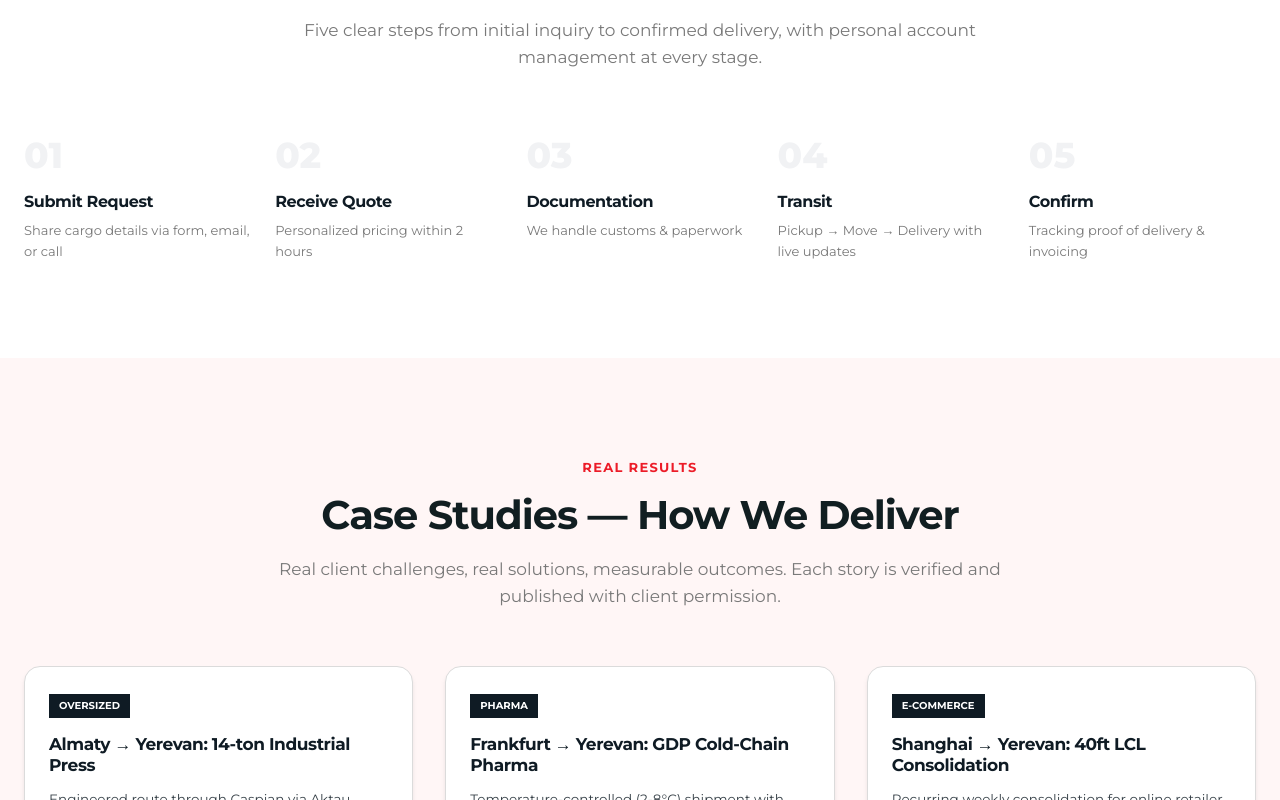
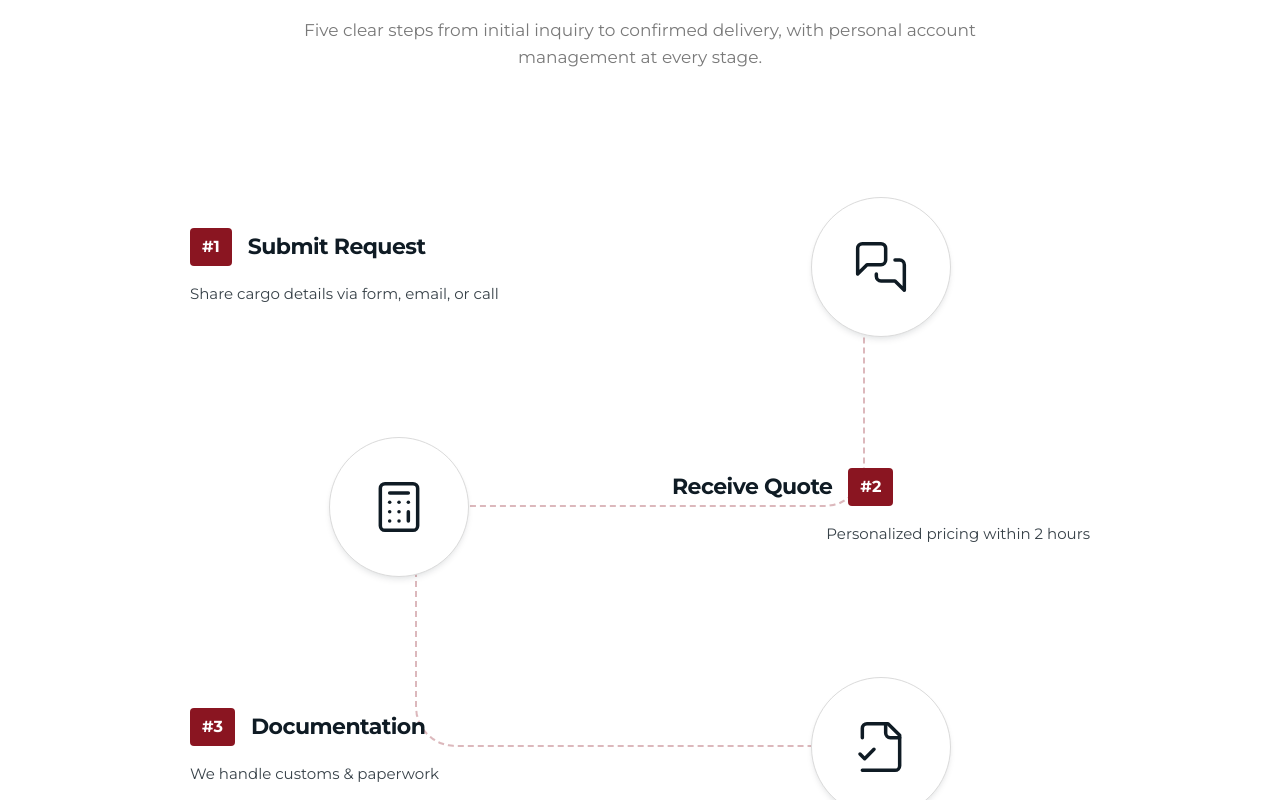
Before and after one commit to Tatul11/cio-logistics-web, a Next.js app: page /en in a window 1280 px wide. Shown: the part 5740-6540 px from the top of the page. Built offline with nearby package versions, Linux system fonts and the light colour scheme.

Commit message:
UI Feature: Implement custom alternating ProcessTimeline component with curved connecting lines and badges

```diff
--- a/src/app/[lang]/page.tsx
+++ b/src/app/[lang]/page.tsx
@@ -6,6 +6,7 @@ import InteractiveMap from '@/components/InteractiveMap/InteractiveMap';
 import TrackingWidget from '@/components/TrackingWidget/TrackingWidget';
 import Calculator from '@/components/Calculator/Calculator';
 import Partners from '@/components/Partners/Partners';
+import ProcessTimeline from '@/components/ProcessTimeline/ProcessTimeline';
 import {
   AlertTriangle, HelpCircle, ShieldCheck, Star, Users, Phone,
   ArrowUpRight, FileText, CheckCircle2, ChevronRight,
@@ -592,27 +593,7 @@ export default async function LocalizedHomePage(props: PageProps) {
             <p>{dict.process.desc}</p>
           </div>
 
-          <div style={{ display: 'grid', gridTemplateColumns: 'repeat(5, 1fr)', gap: '24px', position: 'relative' }}>
-            {[
-              { num: '01', title: dict.process.step1, desc: dict.process.step1Desc },
-              { num: '02', title: dict.process.step2, desc: dict.process.step2Desc },
-              { num: '03', title: dict.process.step3, desc: dict.process.step3Desc },
-              { num: '04', title: dict.process.step4, desc: dict.process.step4Desc },
-              { num: '05', title: dict.process.step5, desc: dict.process.step5Desc },
-            ].map((step, idx) => (
-              <div key={idx} style={{ position: 'relative' }}>
-                <div style={{ fontSize: '36px', fontWeight: 800, color: 'rgba(14,42,71,0.06)', fontFamily: 'var(--font-display)', marginBottom: '8px' }}>
-                  {step.num}
-                </div>
-                <h4 style={{ fontSize: '16px', fontWeight: 700, marginBottom: '8px', color: 'var(--cio-navy)' }}>
-                  {step.title}
-                </h4>
-                <p style={{ fontSize: '13px', color: 'var(--text-muted)' }}>
-                  {step.desc}
-                </p>
-              </div>
-            ))}
-          </div>
+          <ProcessTimeline dict={dict} />
         </div>
       </section>
 
--- /dev/null
+++ b/src/components/ProcessTimeline/ProcessTimeline.module.css
@@ -0,0 +1,142 @@
+.timelineContainer {
+  max-width: 900px;
+  margin: 0 auto;
+  display: flex;
+  flex-direction: column;
+  padding: 20px 0 60px 0;
+  overflow: hidden;
+}
+
+.stepRow {
+  display: flex;
+  align-items: center;
+  justify-content: space-between;
+  gap: 64px;
+  position: relative;
+  height: 240px;
+}
+
+.rowEven {
+  flex-direction: row;
+}
+
+.rowOdd {
+  flex-direction: row-reverse;
+}
+
+.textContent {
+  flex: 1;
+  z-index: 2;
+}
+
+.iconContent {
+  flex: 1;
+  display: flex;
+  justify-content: center;
+  z-index: 2;
+}
+
+.titleWrap {
+  display: flex;
+  align-items: center;
+  gap: 16px;
+  margin-bottom: 16px;
+}
+
+.titleWrapOdd {
+  justify-content: flex-end;
+  text-align: right;
+  flex-direction: row-reverse;
+}
+
+.numberBadge {
+  background: #8A1521; /* Burgundy color from screenshot */
+  color: white;
+  font-weight: 700;
+  font-size: 16px;
+  padding: 6px 12px;
+  border-radius: 4px;
+  display: inline-flex;
+  align-items: center;
+  justify-content: center;
+}
+
+.title {
+  font-size: 22px;
+  font-weight: 700;
+  color: var(--cio-navy);
+  margin: 0;
+}
+
+.desc {
+  font-size: 15px;
+  color: var(--text-body);
+  line-height: 1.6;
+}
+
+.descOdd {
+  text-align: right;
+}
+
+.iconBox {
+  background: white;
+  width: 140px;
+  height: 140px;
+  border-radius: var(--radius-full);
+  display: flex;
+  align-items: center;
+  justify-content: center;
+  box-shadow: var(--shadow-md);
+  border: 1px solid var(--border);
+  transition: transform var(--transition-normal), box-shadow var(--transition-normal), border-color var(--transition-normal);
+}
+
+.stepRow:hover .iconBox {
+  transform: translateY(-5px);
+  box-shadow: var(--shadow-lg);
+  border-color: #8A1521;
+}
+
+/* Connectors */
+.connector {
+  position: absolute;
+  top: 50%;
+  width: 50%;
+  height: 100%;
+  z-index: 1;
+}
+
+.connectorRight {
+  right: 25%;
+  border-right: 2px dashed rgba(138, 21, 33, 0.3);
+  border-bottom: 2px dashed rgba(138, 21, 33, 0.3);
+  border-bottom-right-radius: 40px;
+}
+
+.connectorLeft {
+  left: 25%;
+  border-left: 2px dashed rgba(138, 21, 33, 0.3);
+  border-bottom: 2px dashed rgba(138, 21, 33, 0.3);
+  border-bottom-left-radius: 40px;
+}
+
+@media (max-width: 768px) {
+  .stepRow {
+    flex-direction: column !important;
+    text-align: center;
+    gap: 24px;
+    height: auto;
+    margin-bottom: 64px;
+  }
+  .titleWrap, .titleWrapOdd {
+    justify-content: center;
+    flex-direction: column;
+    text-align: center;
+  }
+  .desc, .descOdd {
+    text-align: center;
+  }
+  .connector {
+    display: none;
+  }
+}
--- /dev/null
+++ b/src/components/ProcessTimeline/ProcessTimeline.tsx
@@ -0,0 +1,44 @@
+'use client';
+import React from 'react';
+import styles from './ProcessTimeline.module.css';
+import { MessagesSquare, Calculator, FileCheck2, Truck, PackageCheck } from 'lucide-react';
+
+export default function ProcessTimeline({ dict }: { dict: any }) {
+  const steps = [
+    { num: '#1', title: dict.process.step1, desc: dict.process.step1Desc, icon: <MessagesSquare size={56} strokeWidth={1.5} color="var(--cio-navy)" /> },
+    { num: '#2', title: dict.process.step2, desc: dict.process.step2Desc, icon: <Calculator size={56} strokeWidth={1.5} color="var(--cio-navy)" /> },
+    { num: '#3', title: dict.process.step3, desc: dict.process.step3Desc, icon: <FileCheck2 size={56} strokeWidth={1.5} color="var(--cio-navy)" /> },
+    { num: '#4', title: dict.process.step4, desc: dict.process.step4Desc, icon: <Truck size={56} strokeWidth={1.5} color="var(--cio-navy)" /> },
+    { num: '#5', title: dict.process.step5, desc: dict.process.step5Desc, icon: <PackageCheck size={56} strokeWidth={1.5} color="var(--cio-navy)" /> },
+  ];
+
+  return (
+    <div className={styles.timelineContainer}>
+      {steps.map((step, index) => {
+        const isEven = index % 2 === 0;
+        return (
+          <div key={index} className={`${styles.stepRow} ${isEven ? styles.rowEven : styles.rowOdd}`}>
+            {/* The line connecting steps */}
+            {index < steps.length - 1 && (
+               <div className={`${styles.connector} ${isEven ? styles.connectorRight : styles.connectorLeft}`}></div>
+            )}
+
+            <div className={styles.textContent}>
+              <div className={`${styles.titleWrap} ${!isEven ? styles.titleWrapOdd : ''}`}>
+                <span className={styles.numberBadge}>{step.num}</span>
+                <h3 className={styles.title}>{step.title}</h3>
+              </div>
+              <p className={`${styles.desc} ${!isEven ? styles.descOdd : ''}`}>{step.desc}</p>
+            </div>
+
+            <div className={styles.iconContent}>
+               <div className={styles.iconBox}>
+                  {step.icon}
+               </div>
+            </div>
+          </div>
+        );
+      })}
+    </div>
+  );
+}
```
